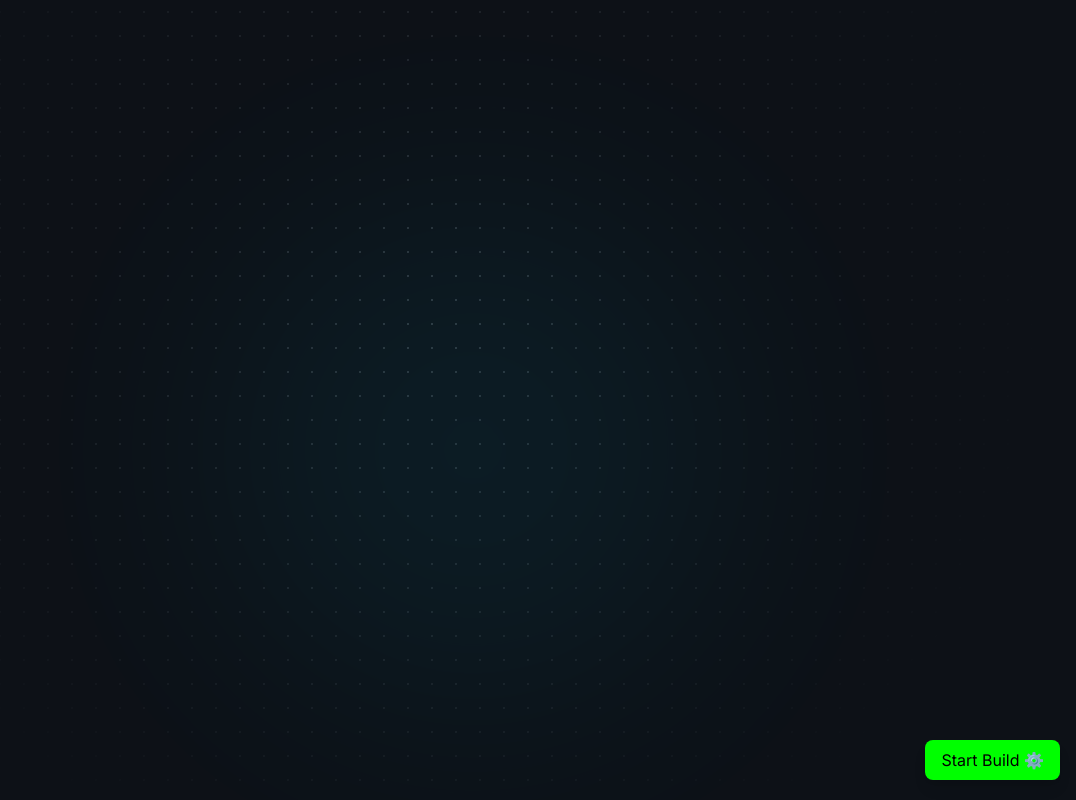
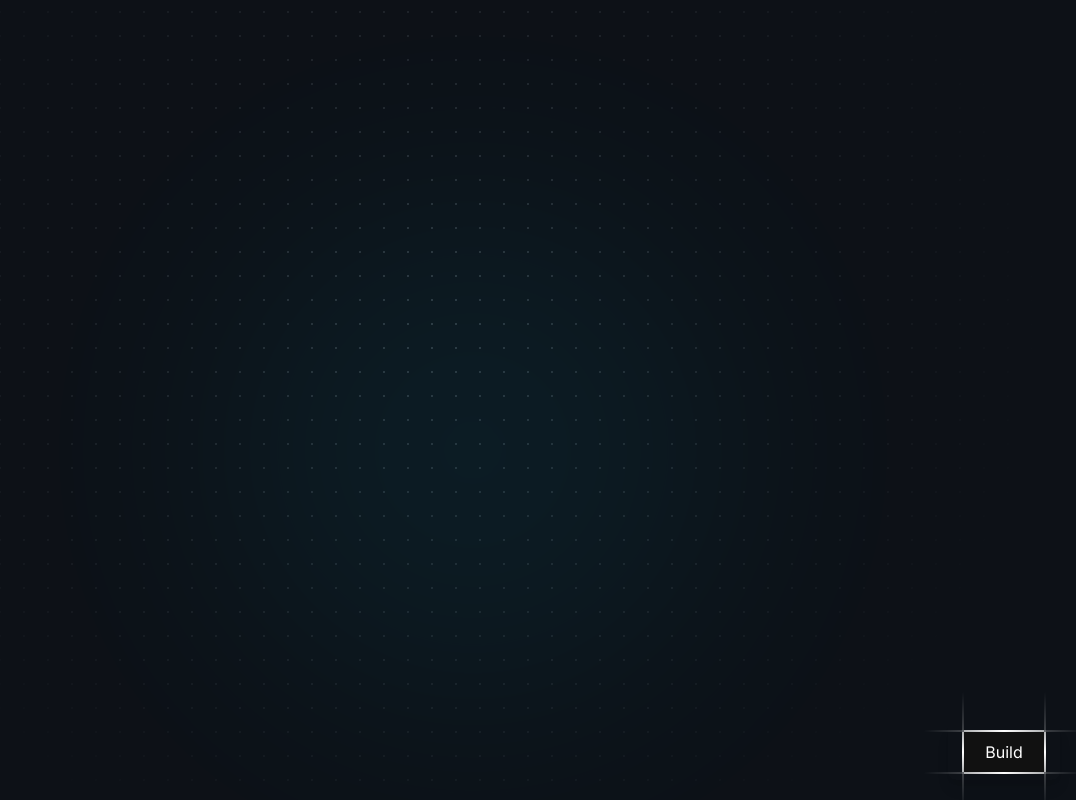
Before and after one commit to Gaurav775-Git/Server_Flow, a React (Vite) app in the folder client/: page /playground in a window 1280 px wide. Shown: the whole page, without its empty margins (204-1280 px from the left). Built offline with nearby package versions, Linux system fonts and the light colour scheme.

Commit message:
Button style enhanced
Used the UIverse ui for the button part .

```diff
--- a/client/package.json
+++ b/client/package.json
@@ -17,6 +17,7 @@
     "react-dom": "^19.2.7",
     "react-hook-form": "^7.85.0",
     "react-router-dom": "^7.18.2",
+    "styled-components": "^6.5.2",
     "tailwindcss": "^4.3.3"
   },
   "devDependencies": {
--- a/client/src/components/chat_box/Chat_Box.jsx
+++ b/client/src/components/chat_box/Chat_Box.jsx
@@ -1,6 +1,7 @@
 import React, { useState } from 'react'
 import { useForm } from 'react-hook-form'
 import { Send } from 'lucide-react'
+import Build_Button from '../ui/Build_Button'
 
 const Chat_Box = () => {
   const [expand , setexpand] = useState(false);
@@ -18,12 +19,13 @@ const Chat_Box = () => {
     reset()
   }
 
+
   if(!expand){
     return (
       <button
       onClick={()=>{setexpand(true)}}
-      className="absolute bottom-5 right-4 rounded-lg bg-[lime] px-4 py-2 text-black shadow-lg">
-        Start Build ⚙️
+      className="absolute bottom-5 right-4 rounded-lg  px-4 py-2 text-black shadow-lg">
+        <Build_Button name="Build"/>
       </button>
     )
   }
--- /dev/null
+++ b/client/src/components/ui/Build_Button.jsx
@@ -0,0 +1,147 @@
+import React from 'react';
+import styled from 'styled-components';
+
+const Build_Button = ({name}) => {
+  return (
+    <StyledWrapper>
+      <div>
+        <svg style={{position: 'absolute', width: 0, height: 0}}>
+          <filter width="3000%" x="-1000%" height="3000%" y="-1000%" id="unopaq">
+            <feColorMatrix values="1 0 0 0 0
+            0 1 0 0 0
+            0 0 1 0 0
+            0 0 0 3 0" />
+          </filter>
+        </svg>
+        <div className="backdrop" />
+        <button className="button">
+          <div className="a l" />
+          <div className="a r" />
+          <div className="a t" />
+          <div className="a b" />
+          <div className="text">{name}</div>
+        </button>
+      </div>
+    </StyledWrapper>
+  );
+}
+
+const StyledWrapper = styled.div`
+  .button {
+    position: relative;
+    cursor: pointer;
+    border: none;
+    width: 80px;
+    height: 40px;
+    background: #111;
+    color: #fff;
+  }
+
+  .text {
+    position: relative;
+    z-index: 1;
+  }
+
+  .button::before {
+    content: "";
+    position: absolute;
+    inset: 0;
+    opacity: 0;
+    background: radial-gradient(
+        circle at 50% 50%,
+        #0000 0,
+        #0000 20%,
+        #111111aa 50%
+      ),
+      radial-gradient(ellipse 100% 100%, #fff, #fff0);
+    background-size:
+      3px 3px,
+      auto auto;
+    transition: 0.3s;
+  }
+
+  .button:hover::before {
+    opacity: 0.3;
+  }
+
+  .a {
+    pointer-events: none;
+    position: absolute;
+    --w: 2px;
+    --t: -40px;
+    --s: calc(var(--t) * -1);
+    --e: calc(100% + var(--t));
+    --g: #fff0, #fff3 var(--s), #fffa var(--s), #fff, #fffa var(--e),
+      #fff3 var(--e), #fff0;
+  }
+
+  .a::before {
+    content: "";
+    position: absolute;
+    inset: 0;
+    background: inherit;
+    filter: blur(4px) url(#unopaq);
+    z-index: -2;
+  }
+
+  .a::after {
+    content: "";
+    position: absolute;
+    inset: 0;
+    background: inherit;
+    filter: blur(10px) url(#unopaq);
+    opacity: 0;
+    z-index: -2;
+    transition: 0.3s;
+  }
+
+  .button:hover .a::after {
+    opacity: 1;
+  }
+
+  .l {
+    left: -2px;
+  }
+
+  .r {
+    right: -2px;
+  }
+
+  .l,
+  .r {
+    background: linear-gradient(var(--g));
+    top: var(--t);
+    bottom: var(--t);
+    width: var(--w);
+  }
+
+  .t {
+    top: -2px;
+  }
+
+  .b {
+    bottom: -2px;
+  }
+
+  .t,
+  .b {
+    background: linear-gradient(90deg, var(--g));
+    left: var(--t);
+    right: var(--t);
+    height: var(--w);
+  }
+
+  .backdrop {
+    position: absolute;
+    inset: -9900%;
+    background: radial-gradient(
+      circle at 50% 50%,
+      #0000 0,
+      #0000 20%,
+      #111111aa 50%
+    );
+    background-size: 3px 3px;
+    z-index: -1;
+  }`;
+
+export default Build_Button;
```
Also changed, not shown: 1 other file (tests, documents, lock files or other folders).
